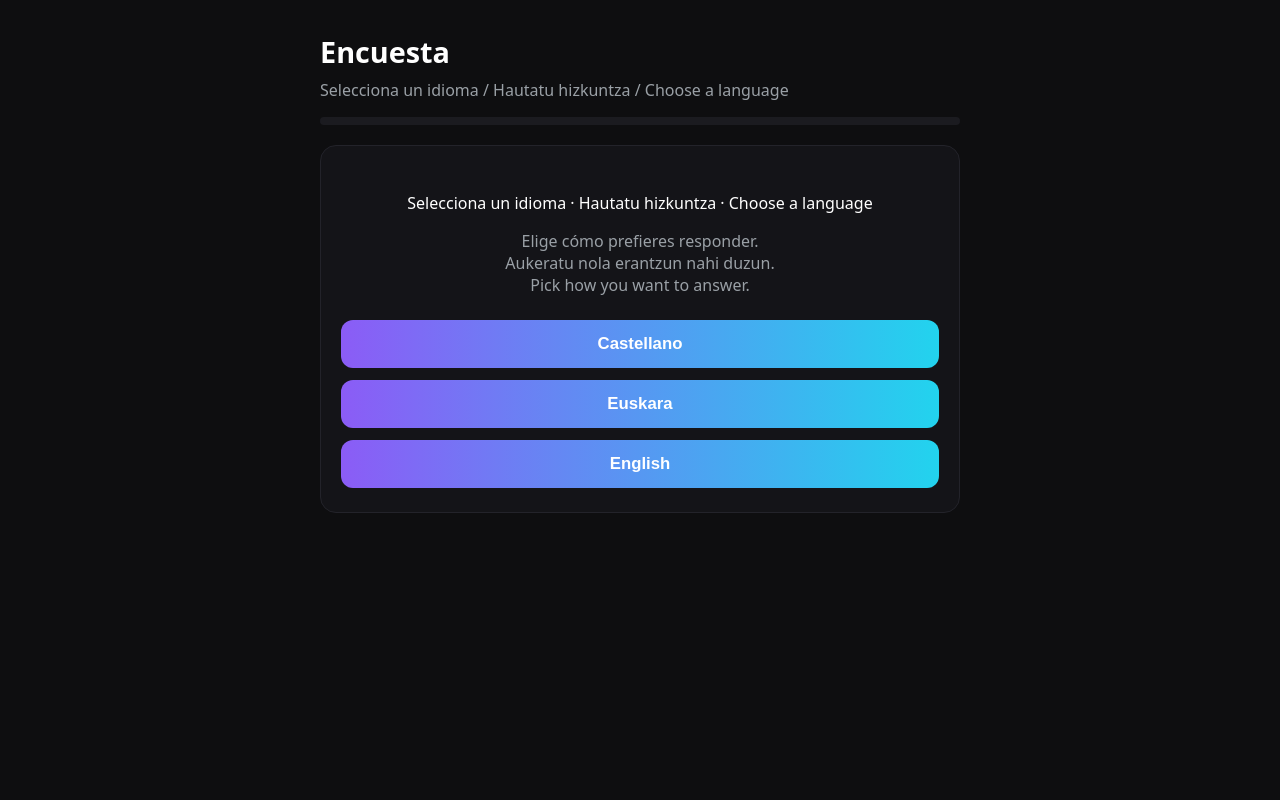
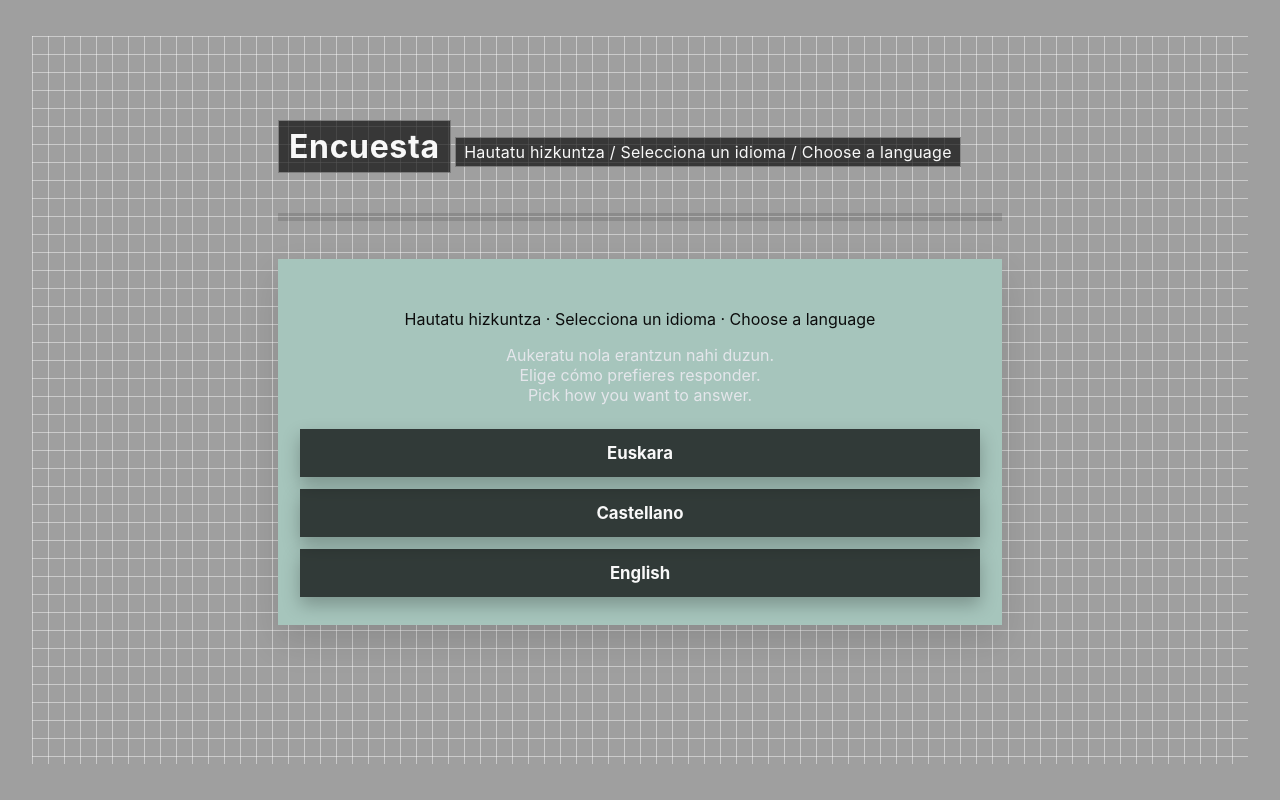
Before and after one commit to rotor-studio/VITAL, a FastAPI app: page / in a window 1280 px wide. Run offline with FastAPI, Linux system fonts and the light colour scheme.

Commit message:
Refine survey UI and align grid bubbles

```diff
--- a/app/static/questions.json
+++ b/app/static/questions.json
@@ -6,8 +6,8 @@
     "en": "Survey"
   },
   "languages": [
+    { "code": "eu", "label": "Euskara" },
     { "code": "es", "label": "Castellano" },
-    { "code": "eu", "label": "Euskara" },
     { "code": "en", "label": "English" }
   ],
   "steps": {
--- a/app/static/survey.js
+++ b/app/static/survey.js
@@ -60,7 +60,7 @@ document.addEventListener('DOMContentLoaded', () => {
     }
   };
 
-  const languagePrompt = `${I18N.es.selectLanguageTitle} / ${I18N.eu.selectLanguageTitle} / ${I18N.en.selectLanguageTitle}`;
+  const languagePrompt = `${I18N.eu.selectLanguageTitle} / ${I18N.es.selectLanguageTitle} / ${I18N.en.selectLanguageTitle}`;
 
   let cfg = null;
   let stepsByLang = {};
@@ -136,8 +136,8 @@ document.addEventListener('DOMContentLoaded', () => {
     const languages = (cfg && Array.isArray(cfg.languages) && cfg.languages.length)
       ? cfg.languages
       : [{ code: 'es', label: 'Castellano' }];
-    const heading = `${I18N.es.selectLanguageTitle} · ${I18N.eu.selectLanguageTitle} · ${I18N.en.selectLanguageTitle}`;
-    const sub = `${I18N.es.selectLanguageSubtitle}<br>${I18N.eu.selectLanguageSubtitle}<br>${I18N.en.selectLanguageSubtitle}`;
+    const heading = `${I18N.eu.selectLanguageTitle} · ${I18N.es.selectLanguageTitle} · ${I18N.en.selectLanguageTitle}`;
+    const sub = `${I18N.eu.selectLanguageSubtitle}<br>${I18N.es.selectLanguageSubtitle}<br>${I18N.en.selectLanguageSubtitle}`;
     const buttons = languages.map(l => `<button class="btn primary" type="button" data-lang="${l.code}">${l.label}</button>`).join('');
     stepHost.innerHTML = `
       <div class="lang-select">
@@ -231,19 +231,21 @@ document.addEventListener('DOMContentLoaded', () => {
         return `
           <div class="field">
             <label class="lbl" for="${field.id}">${field.label || ''}</label>
-            <textarea id="${field.id}" rows="${field.rows || 3}" ${field.placeholder ? `placeholder="${field.placeholder}"` : ''} ${field.maxLength ? `maxlength="${field.maxLength}"` : ''} style="width:100%; background:#0f0f14; color:#fff; border:1px solid #2a2a33; border-radius:12px; padding:14px; font-size:1.05rem;"></textarea>
+            <textarea id="${field.id}" rows="${field.rows || 3}" ${field.placeholder ? `placeholder="${field.placeholder}"` : ''} ${field.maxLength ? `maxlength="${field.maxLength}"` : ''}></textarea>
             ${field.hint ? `<div class="hint">${field.hint}</div>` : ''}
           </div>
         `;
       }
-      const inputType = field.type === 'number' ? 'number' : 'text';
+      const isNumber = field.type === 'number';
+      const inputType = isNumber ? 'number' : 'text';
       const attrs = [
         `id="${field.id}"`,
         `type="${inputType}"`,
+        isNumber ? 'inputmode="numeric" pattern="[0-9]*"' : '',
         field.placeholder ? `placeholder="${field.placeholder}"` : '',
         field.maxLength ? `maxlength="${field.maxLength}"` : '',
-        field.min ? `min="${field.min}"` : '',
-        field.max ? `max="${field.max}"` : ''
+        isNumber && field.min ? `min="${field.min}"` : '',
+        isNumber && field.max ? `max="${field.max}"` : ''
       ].filter(Boolean).join(' ');
       return `
         <div class="field">
@@ -278,7 +280,7 @@ document.addEventListener('DOMContentLoaded', () => {
       body = `
         ${titleBlock}
         <label class="lbl" for="${id}">${label || ''}</label>
-        <textarea id="${id}" rows="3" ${placeholder ? `placeholder="${placeholder}"` : ''} ${maxLength ? `maxlength="${maxLength}"` : ''} style="width:100%; background:#0f0f14; color:#fff; border:1px solid #2a2a33; border-radius:12px; padding:14px; font-size:1.05rem;"></textarea>
+        <textarea id="${id}" rows="3" ${placeholder ? `placeholder="${placeholder}"` : ''} ${maxLength ? `maxlength="${maxLength}"` : ''}></textarea>
         ${commentField ? renderExtraField(commentField) : ''}
         ${hint ? `<div class="hint">${hint}</div>` : ''}
         ${nav}
--- a/app/templates/survey.html
+++ b/app/templates/survey.html
@@ -9,27 +9,126 @@
   <meta name="apple-mobile-web-app-status-bar-style" content="black-translucent">
   <link rel="stylesheet" href="/static/styles.css" />
   <style>
-    :root { --bg:#0e0e10; --fg:#fff; --muted:#9aa0a6; --accent:#8b5cf6; --accent2:#22d3ee; }
-    body { background:var(--bg); color:var(--fg); font-family: system-ui, -apple-system, Segoe UI, Roboto, sans-serif; }
-    .wrap { max-width: 640px; margin: 0 auto; padding: 24px 16px 40px; }
-    h1 { font-size: 1.8rem; margin: 0 0 8px; }
-    p.sub { color: var(--muted); margin: 0 0 16px; }
-    .card { background: #141418; border: 1px solid #23232a; border-radius: 16px; padding: 20px; }
-    .progress { width:100%; height: 8px; background:#1b1b20; border-radius:999px; overflow:hidden; margin: 8px 0 20px;}
+    :root {
+      --bg: #9f9f9f;
+      --fg: #0b0c0c;
+      --muted: #e4e6eb;
+      --accent: #f95e8a;
+      --accent2: #ffd5e4;
+      --grid-line: rgba(255,255,255,0.45);
+      --card: #a6c5bc;
+      --field-bg: #f6f3e1;
+      --cell-x: 16px;
+      --cell-y: 18px;
+      --margin-cells: 2;
+      --wrap-max: 760px;
+    }
+    * { box-sizing: border-box; }
+    html, body { height: 100%; }
+    body {
+      position: relative;
+      margin: 0;
+      min-height: 100vh;
+      padding: calc(var(--margin-cells) * var(--cell-y)) calc(var(--margin-cells) * var(--cell-x));
+      display: flex;
+      align-items: center;
+      justify-content: center;
+      background-color: var(--bg);
+      color: var(--fg);
+      font-family: "Inter", system-ui, -apple-system, "Segoe UI", sans-serif;
+      overflow-x: hidden;
+      color-scheme: light;
+    }
+    body::before {
+      content: "";
+      position: fixed;
+      inset: calc(var(--margin-cells) * var(--cell-y)) calc(var(--margin-cells) * var(--cell-x));
+      background-image:
+        linear-gradient(var(--grid-line) 1px, transparent 1px),
+        linear-gradient(90deg, var(--grid-line) 1px, transparent 1px);
+      background-size: var(--cell-x) var(--cell-y);
+      pointer-events: none;
+      z-index: 0;
+    }
+    .wrap {
+      position: relative;
+      z-index: 1;
+      width: min(var(--wrap-max), 100%);
+      margin: 0 auto;
+      padding: 36px 18px 48px;
+      display: flex;
+      flex-direction: column;
+      gap: 18px;
+      justify-content: center;
+    }
+    header { text-align: left; }
+    h1 {
+      font-size: 2rem;
+      margin: 0 0 14px;
+      letter-spacing: 0.02em;
+      color: #f8f8f8;
+      font-family: "Inter", system-ui, -apple-system, "Segoe UI", sans-serif;
+      display: inline-block;
+      padding: 6px 10px;
+      background: rgba(0,0,0,0.65);
+      border: 1px solid rgba(255,255,255,0.35);
+      border-radius: 0;
+    }
+    p.sub {
+      color: var(--muted);
+      margin: 0 0 16px;
+      font-family: "Inter", system-ui, -apple-system, "Segoe UI", sans-serif;
+    }
+    p#stepText {
+      display: inline-block;
+      padding: 4px 8px;
+      background: rgba(0,0,0,0.65);
+      border: 1px solid rgba(255,255,255,0.35);
+      border-radius: 0;
+      color: #f8f8f8;
+      letter-spacing: 0.015em;
+      margin-top: 10px;
+      margin-bottom: 36px;
+    }
+    .card { background: var(--card); border: none; border-radius: 0; padding: 24px 22px; color: #0b0c0c; box-shadow: 0 16px 34px rgba(0,0,0,0.12); }
+    .progress { width:100%; height: 8px; background: rgba(0,0,0,0.12); border-radius:0; overflow:hidden; margin: 10px auto 20px; }
     .progress > div { height:100%; width:0%; background: linear-gradient(90deg,var(--accent),var(--accent2)); transition: width .35s ease; }
     .q { min-height: 220px; display:none; opacity:0; transform: translateY(6px); transition: opacity .28s ease, transform .28s ease; }
     .q.active { display:block; opacity:1; transform: translateY(0); }
-    .field { margin: 14px 0 8px; }
-    label.lbl { display:block; font-weight:600; margin-bottom:10px; }
-    select, input[type="text"], textarea {
-      width:100%; background:#0f0f14; color:#fff; border:1px solid #2a2a33; border-radius:12px; padding:14px; font-size:1.05rem;
+    .field { margin: 14px 0 12px; }
+    label.lbl { display:block; font-weight:700; margin-bottom:10px; color: #f8f8f8; letter-spacing: 0.01em; font-family: "Inter", system-ui, -apple-system, "Segoe UI", sans-serif; }
+    select, input, textarea {
+      width:100%;
+      background: var(--field-bg);
+      background-color: var(--field-bg);
+      color: #0b0c0c;
+      border: none;
+      border-radius:0;
+      padding:14px 16px;
+      font-size:1.02rem;
+      min-height: 56px;
+      box-shadow: inset 0 1px 0 rgba(255,255,255,0.35);
+      appearance: none;
+      -moz-appearance: none;
+      -webkit-appearance: none;
     }
+    textarea {
+      height: 56px;
+      min-height: 56px;
+      resize: vertical;
+      background: var(--field-bg);
+      background-color: var(--field-bg);
+      color: #0b0c0c;
+    }
+    input[type="number"]::-webkit-inner-spin-button,
+    input[type="number"]::-webkit-outer-spin-button { -webkit-appearance: none; margin: 0; }
+    input[type="number"] { -moz-appearance: textfield; }
     .choices { display:flex; gap:10px; flex-wrap: wrap; }
-    .chip { padding:12px 16px; border:1px solid #2a2a33; border-radius:999px; cursor:pointer; user-select:none; }
-    .chip[aria-pressed="true"] { background:#1f1f2a; border-color:#3b3b4a; }
+    .chip { padding:12px 16px; border:none; border-radius:0; cursor:pointer; user-select:none; background: rgba(255,255,255,0.4); color:#0b0c0c; }
+    .chip[aria-pressed="true"] { background: rgba(255,255,255,0.8); }
     .nav { display:flex; justify-content:space-between; gap:10px; margin-top:12px; }
-    .btn { flex:1; text-align:center; padding:14px 16px; border-radius:12px; border:1px solid #2a2a33; background:#171720; color:#fff; font-weight:600; font-size:1.05rem; }
-    .btn.primary { background:linear-gradient(90deg,var(--accent),var(--accent2)); border:none; }
+    .btn { flex:1; text-align:center; padding:14px 16px; border-radius:0; border:none; background:#e6ebe9; color:#0b0c0c; font-weight:700; font-size:1.05rem; font-family: "Inter", system-ui, -apple-system, "Segoe UI", sans-serif; }
+    .btn.primary { background: rgba(0,0,0,0.7); border: none; color: #f8f8f8; box-shadow: 0 8px 18px rgba(0,0,0,0.25); }
     .btn:disabled { opacity:.5; }
     .hint { color:var(--muted); font-size:.95rem; margin-top:6px; }
     .done { text-align:center; padding:40px 10px; }
```
Also changed, not shown: app/templates/grid.html (+18 -18 lines).
